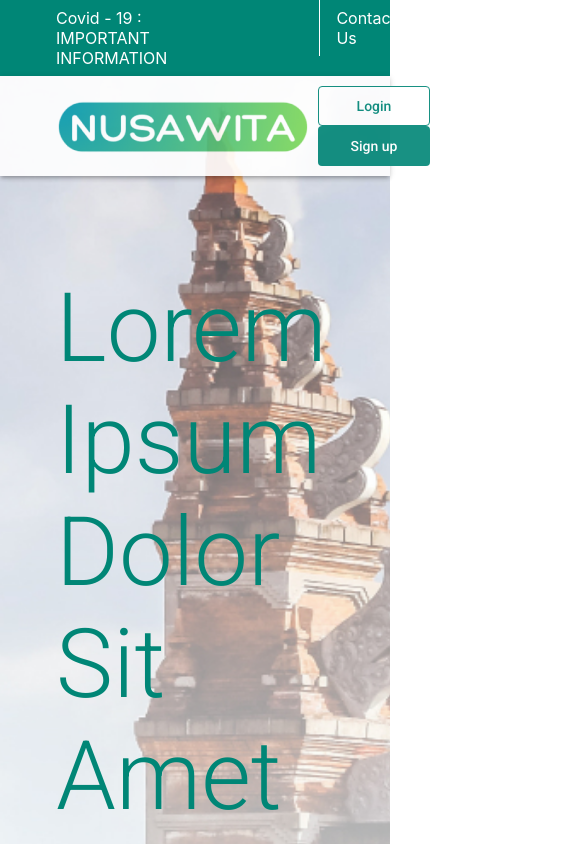
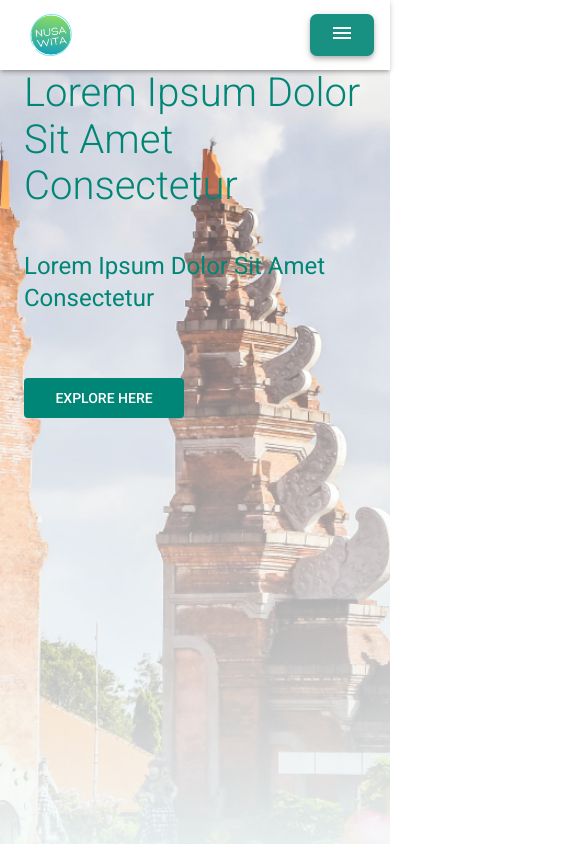
Before and after one commit to Nusawita/nusawita, a React (Create React App) app in the folder client/: page / in a window 390 px wide. Shown: the top 844 px of the page, 585 px wide, since content can reach past the window. Built offline with nearby package versions, Linux system fonts and the light colour scheme; no server answers; some icons are missing.

Commit message:
add responsive

```diff
--- a/client/package.json
+++ b/client/package.json
@@ -5,6 +5,7 @@
   "dependencies": {
     "@emotion/react": "^11.11.1",
     "@emotion/styled": "^11.11.0",
+    "@mui/icons-material": "^5.13.7",
     "@mui/material": "^5.13.7",
     "@mui/x-date-pickers": "^6.9.0",
     "@testing-library/jest-dom": "^5.16.5",
--- a/client/src/components/shared/login-form.js
+++ b/client/src/components/shared/login-form.js
@@ -248,12 +248,24 @@ const LoginForm = () => {
           backgroundImage: "url(/images/gapura.jpg)",
           backgroundSize: "cover",
           backgroundPosition: "center",
+          display: { xs: "none", md: "block" },
         }}
       />
-      <Grid item xs={4} sx={{ ...ContentMiddle, backgroundColor: lightColor }}>
+      <Grid
+        item
+        xs={12}
+        md={4}
+        sx={{
+          backgroundColor: lightColor,
+          display: { xs: "flex", md: "flex" },
+          flexDirection: "column",
+          alignItems: "center",
+          justifyContent: "center",
+        }}
+      >
         <Box
           component="form"
-          sx={{ width: "360px" }}
+          sx={{ width: { xs: "90%", md: "70%" } }}
           display="flex"
           flexDirection="column"
           onSubmit={handleFormSubmit}
--- a/client/src/components/user/register-form.js
+++ b/client/src/components/user/register-form.js
@@ -367,14 +367,14 @@ const RegisterForm = () => {
           { withCredentials: true }
         );
         if (res.status === 200) {
-          setCheckingEmail(false)
+          setCheckingEmail(false);
           setValid("email");
           setEmailError("");
           hideError("email");
           return;
         }
       } catch (error) {
-        setCheckingEmail(false)
+        setCheckingEmail(false);
         if (error.response.status === 401) {
           setInvalid("email");
           setEmailError("Email exists please use another email");
@@ -564,11 +564,13 @@ const RegisterForm = () => {
           backgroundImage: "url(/images/gapura.jpg)",
           backgroundSize: "cover",
           backgroundPosition: "center",
+          display: { xs: "none", md: "block" },
         }}
       />
       <Grid
         item
-        xs={4}
+        xs={12}
+        md={4}
         sx={{
           ...ContentMiddle,
           backgroundColor: lightColor,
@@ -577,7 +579,7 @@ const RegisterForm = () => {
         <Box
           onSubmit={handleSubmit}
           component="form"
-          sx={{ width: "70%" }}
+          sx={{ width: { xs: "90%", md: "70%" } }}
           flexDirection="column"
         >
           <Box sx={{ ...ContentMiddle }}>
@@ -702,7 +704,9 @@ const RegisterForm = () => {
               focused={focused.email}
               onFocus={focusHandler.email}
               onBlur={blurHandler.email}
-              helperText={(errorShow.email && emailError)||(checkingEmail && emailError)}
+              helperText={
+                (errorShow.email && emailError) || (checkingEmail && emailError)
+              }
               leftIcon={<Icon icon="ic:round-email" color="black" width="28" />}
               rightIcon={
                 errorShow.email && (
@@ -833,7 +837,7 @@ const RegisterForm = () => {
               </Typography>
             </Typography>
           </Box>
-          <Typography sx={{ ...ContentMiddle }}>
+          <Typography sx={{ p: 2, textAlign: "center" }}>
             By continuing, you agree to NusaWita Company's
           </Typography>
           <Typography align="center">
@@ -843,6 +847,7 @@ const RegisterForm = () => {
             >
               Terms of Use
             </Typography>
+            <span> </span>
             and
             <Typography
               component="span"
--- /dev/null
+++ b/client/src/pages/shared/HamburgerButton.js
@@ -0,0 +1,43 @@
+import AppBar from "@mui/material/AppBar";
+import Toolbar from "@mui/material/Toolbar";
+import IconButton from "@mui/material/IconButton";
+import MenuIcon from "@mui/icons-material/Menu";
+import Drawer from "@mui/material/Drawer";
+import Box from "@mui/material/Box";
+
+import { useState } from "react";
+
+const HamburgerButton = () => {
+  const [open, setState] = useState(false);
+
+  const toggleDrawer = (open) => (event) => {
+    if (
+      event.type === "keydown" &&
+      (event.key === "Tab" || event.key === "Shift")
+    ) {
+      return;
+    }
+    setState(open);
+  };
+  return (
+    <AppBar position="static" sx={{ borderRadius: "7px" }}>
+      {/* hamburger icon shows the drawer on click */}
+      <Box sx={{ px: "20px", py: "7px" }}>
+        <MenuIcon />
+      </Box>
+
+      {/* The outside of the drawer */}
+      <Drawer
+        anchor="right" //from which side the drawer slides in
+        variant="temporary" //if and how easily the drawer can be closed
+        open={open} //if open is true, drawer is shown
+        onClose={toggleDrawer(false)} //function that is called when the drawer should close
+        onOpen={toggleDrawer(true)} //function that is called when the drawer should open
+      >
+        <Box>{/* The inside of the drawer */}</Box>
+      </Drawer>
+    </AppBar>
+  );
+};
+
+export default HamburgerButton;
--- a/client/src/pages/shared/Header.js
+++ b/client/src/pages/shared/Header.js
@@ -1,6 +1,7 @@
 import React, { useContext } from "react";
 import AuthContext from "../../context/auth-context";
 import { Button, Box } from "@mui/material";
+import HamburgerButton from "./HamburgerButton";
 
 const Header = () => {
   const ctxAuth = useContext(AuthContext);
@@ -13,7 +14,7 @@ const Header = () => {
         backgroundColor: "white",
         boxShadow: 3,
         opacity: "90%",
-        px: 6,
+        px: { xs: 2, md: 7 },
         justifyContent: "space-between",
         alignItems: "center",
       }}
@@ -24,10 +25,30 @@ const Header = () => {
         onClick={() => {
           window.location.href = "/";
         }}
-        sx={{ cursor:'pointer' }}
+        sx={{ cursor: "pointer", display: { xs: "none", md: "block" } }}
       />
 
-      <Box component="span" sx={{}}>
+      <Box
+        component="img"
+        src="/logos/nusawita_logo_circle.png"
+        onClick={() => {
+          window.location.href = "/";
+        }}
+        sx={{
+          cursor: "pointer",
+          display: { xs: "block", md: "none" },
+          width: "70px",
+        }}
+      />
+
+      <Box sx={{ display: { xs: "block", md: "none" } }}>
+        <HamburgerButton />
+      </Box>
+
+      <Box
+        component="span"
+        sx={{ px: 6, display: { xs: "none", md: "block" } }}
+      >
         {loggedIn ? (
           <>
             <Button
--- a/client/src/pages/shared/HeaderInformation.js
+++ b/client/src/pages/shared/HeaderInformation.js
@@ -16,11 +16,11 @@ const HeaderInformation = () => {
         backgroundColor: colorPalette.primary.main,
         alignItems: "center",
         width: "100%",
-        display: "inline-flex",
+        display: { xs: "none", md: "flex" },
         justifyContent: "space-between",
       }}
     >
-      <Box sx={{ px:7 }}>
+      <Box sx={{ px: 7 }}>
         {ctxAuth.isLoggedIn ? (
           <Typography variant="button-text" color="white">
             {`Welcome ${ctxAuth.loginUser}`}
--- a/client/src/pages/shared/landing_page.js
+++ b/client/src/pages/shared/landing_page.js
@@ -32,25 +32,31 @@ export const LandingPage = (props) => {
   return (
     <>
       {/* Top Section */}
-      <Box
-        sx={{
-          width: "100%",
-          backgroundImage: "url(/images/gapuralight.jpg)",
-          backgroundSize: "cover",
-          backgroundRepeat: "no-repeat",
-          backgroundPosition: "bottom",
-        }}
-      >
+      <Box>
         {/* Navbar Sementara */}
         {/* Contact Us Section */}
         <HeaderInformation />
         {/* Button Section */}
         <Header />
-        <Box sx={{ px: 7, pb: 15, pt: 5 }}>
+        <Box
+          sx={{
+            minHeight: "100vh",
+
+            backgroundImage: "url(/images/gapuralight.jpg)",
+            backgroundSize: "cover",
+            backgroundRepeat: "no-repeat",
+            backgroundPosition: "bottom",
+            px: 3,
+            overflow: "hidden",
+          }}
+        >
           <Typography
             variant="h1"
             component="h1"
-            sx={{ pt: 7, maxWidth: "70rem", color: colorPalette.primary.main }}
+            sx={{
+              color: colorPalette.primary.main,
+              fontSize: 40,
+            }}
           >
             Lorem Ipsum Dolor Sit Amet Consectetur
           </Typography>
@@ -143,7 +149,7 @@ export const LandingPage = (props) => {
           <LabelSelector text="Landscape" />
           <LabelSelector text="Mountain" />
           <Box sx={{ backgroundColor: "white", px: 2, py: 2 }}>
-            <Button variant="primary" sx={{ width: "14rem" }}>
+            <Button variant="primary" sx={{ width: "8rem" }}>
               <Typography variant="buttonText" component="span">
                 View More
               </Typography>
@@ -170,7 +176,7 @@ export const LandingPage = (props) => {
             Tourism Spot
           </Typography>
         </Box>
-        <Box
+        {/* <Box
           component="div"
           sx={{
             display: "flex",
@@ -206,8 +212,22 @@ export const LandingPage = (props) => {
             bibendum."
             tags={["Beach", "Landscape", "Sunset", "Ocean", "Beautiful"]}
           />
+        </Box> */}
+      </Box>
+
+      <Grid
+        spacing={2}
+        sx={{
+          display: "flex",
+          justifyContent: "center",
+          alignItems: "center",
+          flexDirection: { xs: "column", md: "row" },
+          maxWidth: "100vw",
+        }}
+      >
+        <Grid item xs={12}>
           <CustomCard
-            sx={{ mx: 2 }}
+            sx={{ mx: 2, mb: 2 }}
             title="Pantai Pandawa"
             rating="4.9"
             description="Lorem ipsum dolor sit amet consectetur. Ut tortor hendrerit massa
@@ -215,10 +235,65 @@ export const LandingPage = (props) => {
             bibendum."
             tags={["Beach", "Landscape", "Sunset", "Ocean", "Beautiful"]}
           />
-        </Box>
-      </Box>
+        </Grid>
+        <Grid item xs={12}>
+          <CustomCard
+            sx={{ mx: 2, mb: 2 }}
+            title="Pantai Pandawa"
+            rating="4.9"
+            description="Lorem ipsum dolor sit amet consectetur. Ut tortor hendrerit massa
+            tincidunt egestas dui. Sagittis sodales vulputate elit nisl
+            bibendum."
+            tags={["Beach", "Landscape", "Sunset", "Ocean", "Beautiful"]}
+          />
+        </Grid>
+        <Grid item xs={12}>
+          <CustomCard
+            sx={{ mx: 2, mb: 2 }}
+            title="Pantai Pandawa"
+            rating="4.9"
+            description="Lorem ipsum dolor sit amet consectetur. Ut tortor hendrerit massa
+            tincidunt egestas dui. Sagittis sodales vulputate elit nisl
+            bibendum."
+            tags={["Beach", "Landscape", "Sunset", "Ocean", "Beautiful"]}
+          />
+        </Grid>
+        <Grid item xs={12}>
+          <CustomCard
+            sx={{ mx: 2, mb: 2 }}
+            title="Pantai Pandawa"
+            rating="4.9"
+            description="Lorem ipsum dolor sit amet consectetur. Ut tortor hendrerit massa
+            tincidunt egestas dui. Sagittis sodales vulputate elit nisl
+            bibendum."
+            tags={["Beach", "Landscape", "Sunset", "Ocean", "Beautiful"]}
+          />
+        </Grid>
+        <Grid item xs={12}>
+          <CustomCard
+            sx={{ mx: 2, mb: 2 }}
+            title="Pantai Pandawa"
+            rating="4.9"
+            description="Lorem ipsum dolor sit amet consectetur. Ut tortor hendrerit massa
+            tincidunt egestas dui. Sagittis sodales vulputate elit nisl
+            bibendum."
+            tags={["Beach", "Landscape", "Sunset", "Ocean", "Beautiful"]}
+          />
+        </Grid>
+        <Grid item xs={12}>
+          <CustomCard
+            sx={{ mx: 2, mb: 2 }}
+            title="Pantai Pandawa"
+            rating="4.9"
+            description="Lorem ipsum dolor sit amet consectetur. Ut tortor hendrerit massa
+            tincidunt egestas dui. Sagittis sodales vulputate elit nisl
+            bibendum."
+            tags={["Beach", "Landscape", "Sunset", "Ocean", "Beautiful"]}
+          />
+        </Grid>
+      </Grid>
 
-      <Box sx={{ mt:20 }}>
+      <Box sx={{ mt: 20 }}>
         <Typography
           variant="h4"
           component="h4"
```
Also changed, not shown: 1 other file (tests, documents, lock files or other folders).
